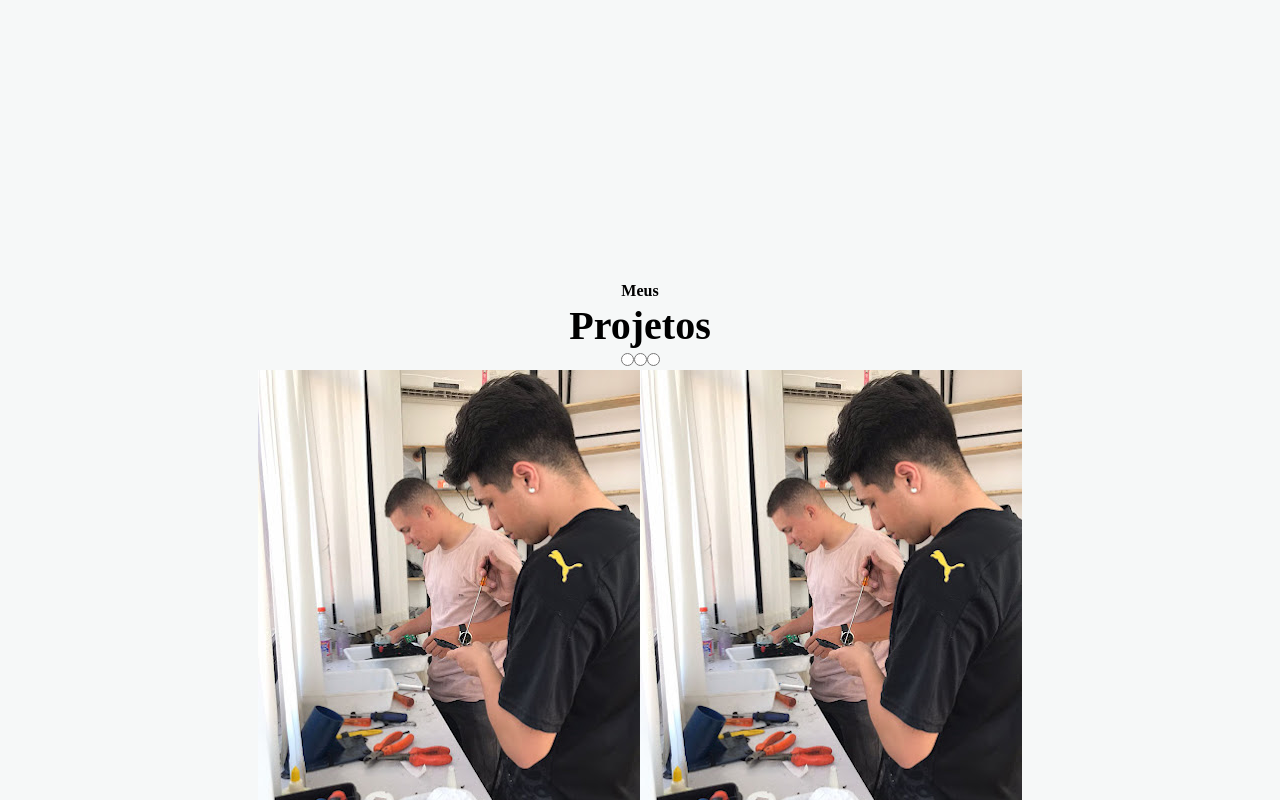
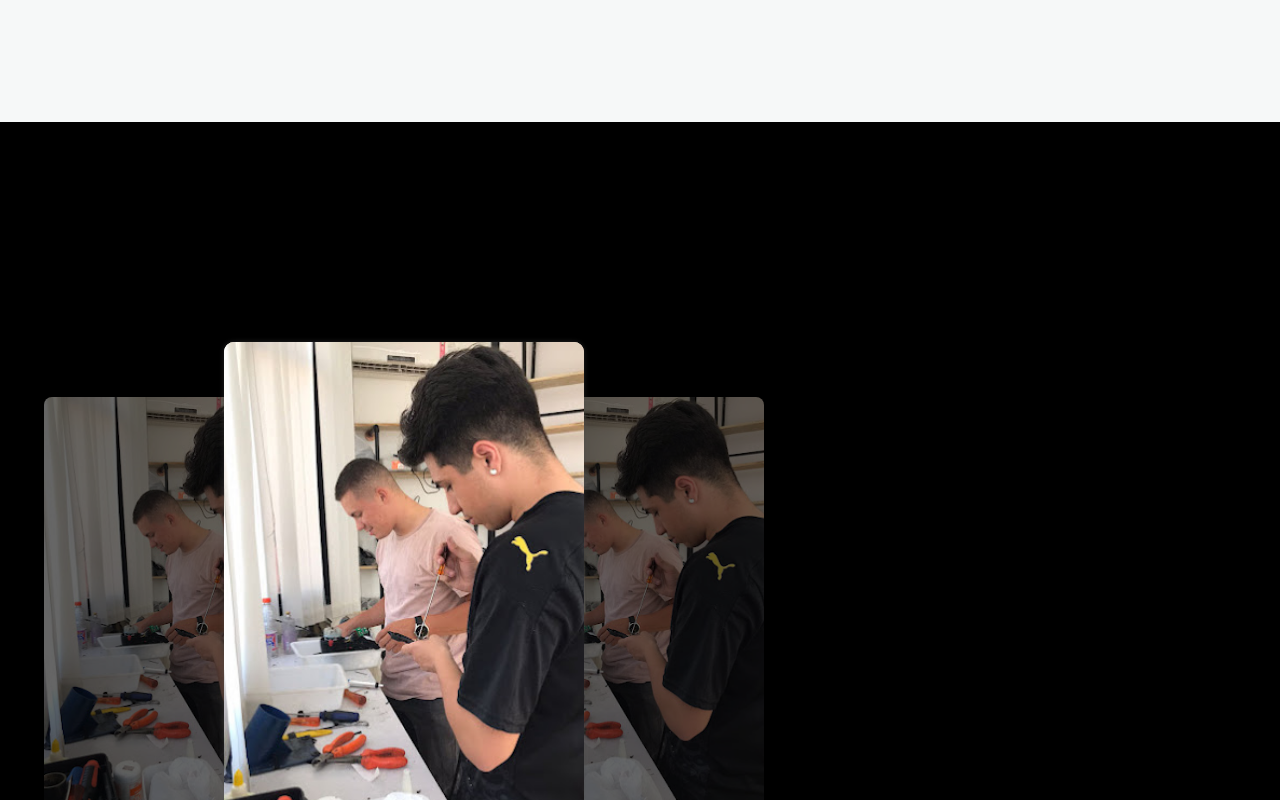
Before and after one commit to Matheus-Venancio/meusite, a React (Create React App) app: page / in a window 1280 px wide. Shown: the part 4540-5340 px from the top of the page. Built offline with nearby package versions, Linux system fonts and the light colour scheme.

Commit message:
projects

```diff
--- a/src/App.css
+++ b/src/App.css
@@ -386,6 +386,85 @@ body.menu-expanded button path {
   letter-spacing: 0.1rem;
 }
 
+/*---------PROJECTS--------------*/
+#projects {
+  display: flex;
+  align-items: center;
+  justify-content: center;
+  background: var(--primary-color--);
+  transition: background 0.4s ease-in;
+}
+
+#projects input[type="radio"] {
+  display: none;
+}
+
+#projects .container {
+  width: 100%;
+  height: 55rem;
+  max-width: 60rem;
+  max-height: 60rem;
+  display: flex;
+  transform-style: preserve-3d;
+  justify-content: center;
+  align-items: center;
+}
+
+#projects .container #item-1:checked ~ .cards #song-3,
+#projects .container #item-2:checked ~ .cards #song-1,
+#projects .container #item-3:checked ~ .cards #song-2 {
+  transform: translateX(-60%) scale(0.8);
+  opacity: 0.4;
+  z-index: 0;
+}
+
+#projects .container #item-1:checked ~ .cards #song-2,
+#projects .container #item-2:checked ~ .cards #song-3,
+#projects .container #item-3:checked ~ .cards #song-1 {
+  transform: translateX(60%) scale(0.8);
+  opacity: 0.4;
+  z-index: 0;
+}
+
+#projects .container #item-1:checked ~ .cards #song-1,
+#projects .container #item-2:checked ~ .cards #song-2,
+#projects .container #item-3:checked ~ .cards #song-3 {
+  transform: translateX(0) scale(1);
+  opacity: 1;
+  z-index: 1;
+}
+
+#projects .container #item-1:checked ~ .cards #song-1 img,
+#projects .container #item-2:checked ~ .cards #song-2 img,
+#projects .container #item-3:checked ~ .cards #song-3 img {
+  box-shadow: 0px 0px 5px 0px rgba(81, 81, 81, 0.47);
+}
+
+#projects .container .cards {
+  position: relative;
+  width: 100%;
+  height: 100%;
+  margin-bottom: 2rem;
+}
+
+#projects .container .cards .card {
+  position: absolute;
+  width: 60%;
+  height: 100%;
+  left: 0;
+  right: 0;
+  margin: auto;
+  cursor: pointer;
+  transition: transform 0.4s ease;
+}
+
+#projects .container .cards .card img {
+  object-fit: cover;
+  width: 100%;
+  height: 100%;
+  border-radius: 1rem;
+}
+
 /*---------ABOUT--------------*/
 #about {
   text-align: left;
@@ -394,7 +473,6 @@ body.menu-expanded button path {
 #about header h2 {
   margin-bottom: 2.4rem;
 }
-
 
 #about .col-b .slidershow {
   width: 40rem;
@@ -415,42 +493,40 @@ body.menu-expanded button path {
   display: flex;
 }
 
-
 #about .col-b .slidershow .slides input[name="r"] {
   position: absolute;
   visibility: hidden;
 }
 
-#about .col-b .slidershow .slides #r1:checked ~ .s1{
- margin-left: 0;
+#about .col-b .slidershow .slides #r1:checked ~ .s1 {
+  margin-left: 0;
 }
 
-#about .col-b .slidershow .slides #r2:checked ~ .s1{
+#about .col-b .slidershow .slides #r2:checked ~ .s1 {
   margin-left: -20%;
- }
+}
 
- #about .col-b .slidershow .slides #r3:checked ~ .s1{
+#about .col-b .slidershow .slides #r3:checked ~ .s1 {
   margin-left: -40%;
- }
+}
 
-#about .col-b .slidershow .slides #r4:checked ~ .s1{
+#about .col-b .slidershow .slides #r4:checked ~ .s1 {
   margin-left: -60%;
- }
+}
 
- #about .col-b .slidershow .slides #r5:checked ~ .s1{
+#about .col-b .slidershow .slides #r5:checked ~ .s1 {
   margin-left: -80%;
- }
+}
 
 #about .col-b .slidershow .slides .slide {
   width: 20%;
   transition: 0.6s;
 }
 
-#about .col-b .slidershow .slides .slide img{
+#about .col-b .slidershow .slides .slide img {
   width: 100%;
   height: 100%;
 }
-
 
 #about .col-b .slidershow .navigation {
   position: absolute;
--- a/src/App.js
+++ b/src/App.js
@@ -395,17 +395,26 @@ function App() {
           </header>
 
           <div class="container">
-            <input type="radio" name="slider" id='item-1' />
+            <input type="radio" name="slider" id='item-1' checked />
             <input type="radio" name="slider" id='item-2' />
             <input type="radio" name="slider" id='item-3' />
+            <input type="radio" name="slider" id='item-4' />
+            <input type="radio" name="slider" id='item-5' />
+
             <div className='cards'>
               <label className='card' for='item-1' id='song-1'>
                 <img src={require("./img/kaefi.jpg")} />
               </label>
-              <label className='card' for='item-2' id='song-1'>
+              <label className='card' for='item-2' id='song-2'>
                 <img src={require("./img/kaefi.jpg")} />
               </label>
-              <label className='card' for='item-3' id='song-1'>
+              <label className='card' for='item-3' id='song-3'>
+                <img src={require("./img/kaefi.jpg")} />
+              </label>
+              <label className='card' for='item-4' id='song-4'>
+                <img src={require("./img/kaefi.jpg")} />
+              </label>
+              <label className='card' for='item-5' id='song-5'>
                 <img src={require("./img/kaefi.jpg")} />
               </label>
             </div>
```
